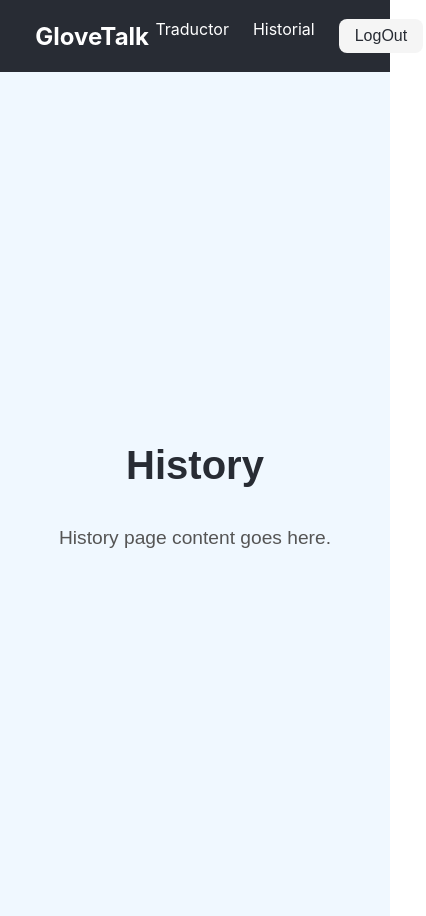
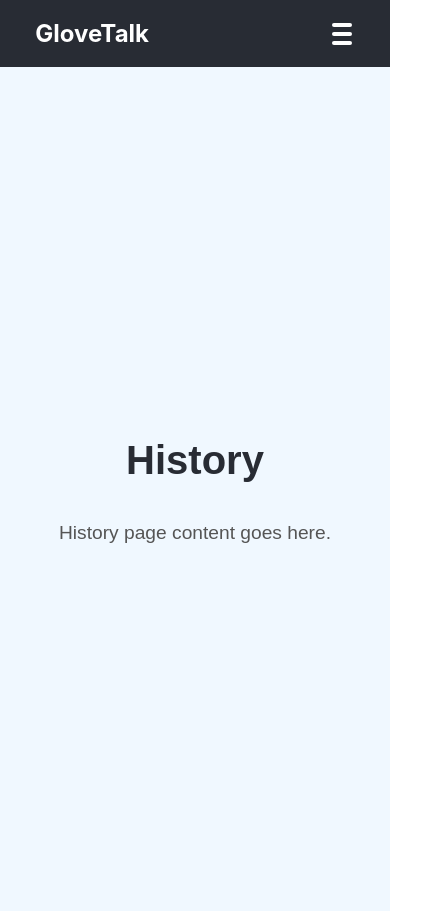
Before and after one commit to Soluciones-IoT-15185-Grupo2/FrontEnd, a React (Create React App) app: page /history in a window 390 px wide. Shown: the whole page, 426 px wide, since content can reach past the window. Built offline with nearby package versions, Linux system fonts and the light colour scheme.

Commit message:
feat: update navbar

```diff
--- a/src/infraestructure/ui/components/navbar/navbar.css
+++ b/src/infraestructure/ui/components/navbar/navbar.css
@@ -54,3 +54,48 @@
     background-color: whitesmoke; /* Color al hacer clic */
     transform: scale(0.95); /* Efecto de reducción */
 }
+
+.navbar-burger {
+    display: none;
+    flex-direction: column;
+    justify-content: center;
+    width: 32px;
+    height: 32px;
+    background: none;
+    border: none;
+    cursor: pointer;
+    gap: 5px;
+    margin-left: 1rem;
+}
+
+.navbar-burger span {
+    display: block;
+    width: 100%;
+    height: 4px;
+    background: white;
+    border-radius: 2px;
+    transition: 0.3s;
+}
+
+/* Responsive styles */
+@media (max-width: 768px) {
+    .navbar-links {
+        position: absolute;
+        top: 64px;
+        right: 0;
+        background: #282c34;
+        flex-direction: column;
+        width: 180px;
+        align-items: flex-start;
+        padding: 1rem;
+        gap: 1rem;
+        display: none;
+        z-index: 100;
+    }
+    .navbar-links.active {
+        display: flex;
+    }
+    .navbar-burger {
+        display: flex;
+    }
+}
--- a/src/infraestructure/ui/components/navbar/navbar.jsx
+++ b/src/infraestructure/ui/components/navbar/navbar.jsx
@@ -1,34 +1,53 @@
-import React from "react";
-import  "./navbar.css";
-import {useNavigate} from "react-router-dom";
+import React, { useState } from "react";
+import "./navbar.css";
+import { useNavigate } from "react-router-dom";
 
 const Navbar = () => {
-
+    const [menuOpen, setMenuOpen] = useState(false);
     const navigate = useNavigate();
 
     const handlerLogoutClick = () => {
         navigate("/login");
-    }
+        setMenuOpen(false);
+    };
 
     const handlerHistoryClick = () => {
         navigate("/history");
-    }
+        setMenuOpen(false);
+    };
 
     const handlerTraductorClick = () => {
         navigate("/home");
-    }
+        setMenuOpen(false);
+    };
+
+    const toggleMenu = () => setMenuOpen(!menuOpen);
 
     return (
-
         <nav className="navbar">
             <div className="navbar-logo">GloveTalk</div>
-            <ul className="navbar-links">
-                <li><a href="#traductor" onClick={handlerTraductorClick}>Traductor</a></li>
-                <li><a href="#historial" onClick={handlerHistoryClick}>Historial</a></li>
-                <button className = "logout" onClick={handlerLogoutClick}>LogOut</button>
+            <button className="navbar-burger" onClick={toggleMenu}>
+                <span />
+                <span />
+                <span />
+            </button>
+            <ul className={`navbar-links ${menuOpen ? "active" : ""}`}>
+                <li>
+                    <a href="#traductor" onClick={handlerTraductorClick}>
+                        Traductor
+                    </a>
+                </li>
+                <li>
+                    <a href="#historial" onClick={handlerHistoryClick}>
+                        Historial
+                    </a>
+                </li>
+                <button className="logout" onClick={handlerLogoutClick}>
+                    LogOut
+                </button>
             </ul>
         </nav>
-    )
-}
+    );
+};
 
 export default Navbar;
```
